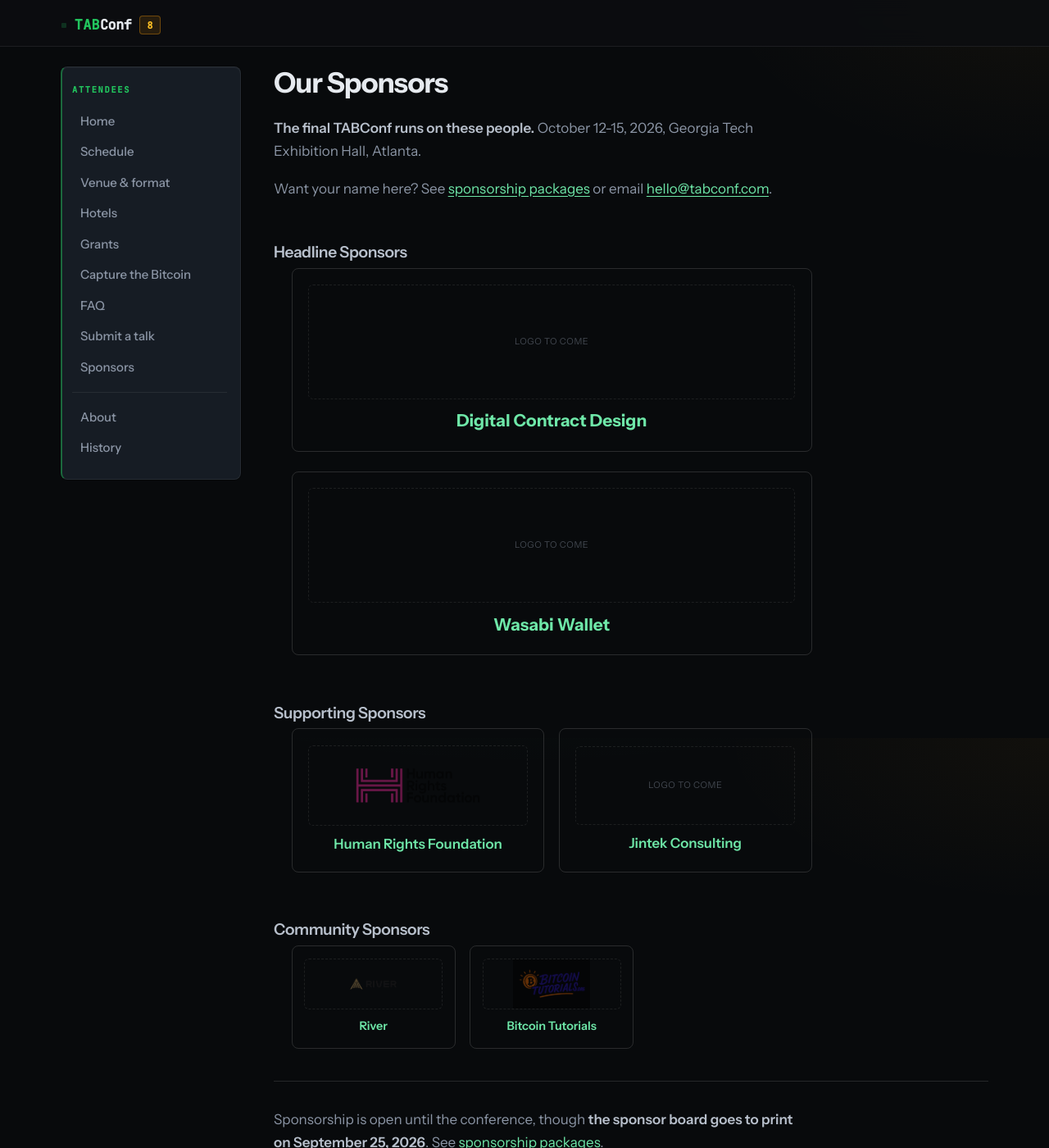
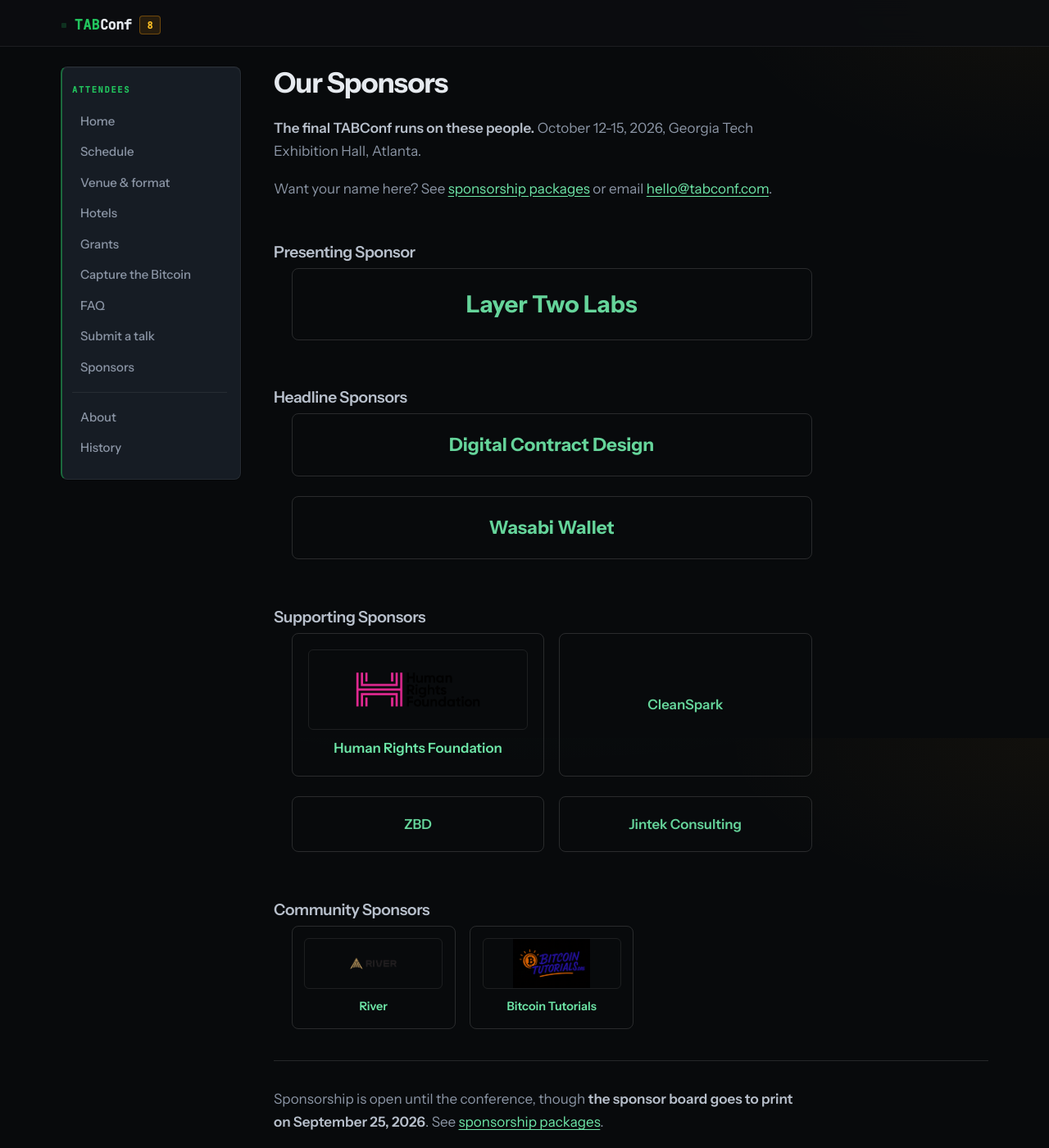
Before and after one commit to TABConf/8.tabconf.com, a Jekyll site: the page built from our-sponsors.md, in a window 1280 px wide and 1400 px high. Shown: the whole window at 82% size. Built offline with Jekyll 4.4.1, drawn with Linux system fonts in a browser that asks for light colours.

Commit message:
Add event times, split the four days, and update the sponsors page

```diff
--- a/assets/css/tabconf.css
+++ b/assets/css/tabconf.css
@@ -674,13 +674,22 @@
 }
 
 .home-hero__dates {
-  margin: 0 0 1.25rem;
+  margin: 0 0 0.35rem;
   font-family: var(--font-mono);
   font-size: clamp(0.88rem, 2.2vw, 0.98rem);
   font-weight: 500;
   color: var(--accent-terminal);
   letter-spacing: 0.08em;
   text-shadow: 0 0 24px var(--glow-green);
+}
+
+.home-hero__times {
+  margin: 0 0 1.25rem;
+  font-family: var(--font-mono);
+  font-size: clamp(0.72rem, 1.9vw, 0.82rem);
+  font-weight: 400;
+  color: var(--text-dim);
+  letter-spacing: 0.06em;
 }
 
 .home-hero__logo {
--- a/our-sponsors.md
+++ b/our-sponsors.md
@@ -32,8 +32,16 @@
 .sponsor-tier__note { opacity: .6; font-size: .88rem; margin-top: 0; }
 .sponsor-grid { display: grid; gap: 1.1rem; margin: 1.1rem 0 0; padding: 0; list-style: none; }
 .sponsor-card { border: 1px solid rgba(128,128,128,.28); border-radius: 8px; padding: 1.2rem; display: flex; flex-direction: column; gap: .6rem; align-items: center; justify-content: center; text-align: center; }
-.sponsor-card__slot { width: 100%; display: flex; align-items: center; justify-content: center; border: 1px dashed rgba(128,128,128,.4); border-radius: 6px; font-size: .68rem; letter-spacing: .05em; text-transform: uppercase; opacity: .45; }
+.sponsor-card__slot { width: 100%; display: flex; align-items: center; justify-content: center; border-radius: 6px; border: 1px solid rgba(128,128,128,.18); }
 .sponsor-card__slot img { max-width: 100%; height: auto; display: block; }
+/* No logo file yet: drop the empty box and let the name carry the tile at the
+   size its group deserves. */
+.sponsor-card:not(:has(img)) .sponsor-card__slot { display: none; }
+.sponsor-card:not(:has(img)) .sponsor-card__name { opacity: .92; }
+.tier-xl .sponsor-card:not(:has(img)) .sponsor-card__name { font-size: 1.8rem; }
+.tier-lg .sponsor-card:not(:has(img)) .sponsor-card__name { font-size: 1.4rem; }
+.tier-md .sponsor-card:not(:has(img)) .sponsor-card__name { font-size: 1.05rem; }
+.tier-sm .sponsor-card:not(:has(img)) .sponsor-card__name { font-size: .9rem; }
 .sponsor-card__name a { text-decoration: none; }
 
 /* Size ladder. Larger is more prominent. tier-xl is reserved for a future top group. */
@@ -64,15 +72,22 @@
 }
 </style>
 
+<div class="sponsor-tier tier-xl">
+<h2>Presenting Sponsor</h2>
+<ul class="sponsor-grid">
+  <li class="sponsor-card">
+    <div class="sponsor-card__name"><a href="https://layertwolabs.com">Layer Two Labs</a></div>
+  </li>
+</ul>
+</div>
+
 <div class="sponsor-tier tier-lg">
 <h2>Headline Sponsors</h2>
 <ul class="sponsor-grid">
   <li class="sponsor-card">
-    <div class="sponsor-card__slot">logo to come</div>
     <div class="sponsor-card__name"><a href="https://contract.design">Digital Contract Design</a></div>
   </li>
   <li class="sponsor-card">
-    <div class="sponsor-card__slot">logo to come</div>
     <div class="sponsor-card__name"><a href="https://wasabiwallet.io">Wasabi Wallet</a></div>
   </li>
 </ul>
@@ -86,7 +101,12 @@
     <div class="sponsor-card__name"><a href="https://hrf.org">Human Rights Foundation</a></div>
   </li>
   <li class="sponsor-card">
-    <div class="sponsor-card__slot">logo to come</div>
+    <div class="sponsor-card__name"><a href="https://cleanspark.com">CleanSpark</a></div>
+  </li>
+  <li class="sponsor-card">
+    <div class="sponsor-card__name"><a href="https://zbd.gg">ZBD</a></div>
+  </li>
+  <li class="sponsor-card">
     <div class="sponsor-card__name"><a href="https://jintek.consulting">Jintek Consulting</a></div>
   </li>
 </ul>
```
Also changed, not shown: index.md (+6 -3 lines), schedule.md (+13 -3 lines).
